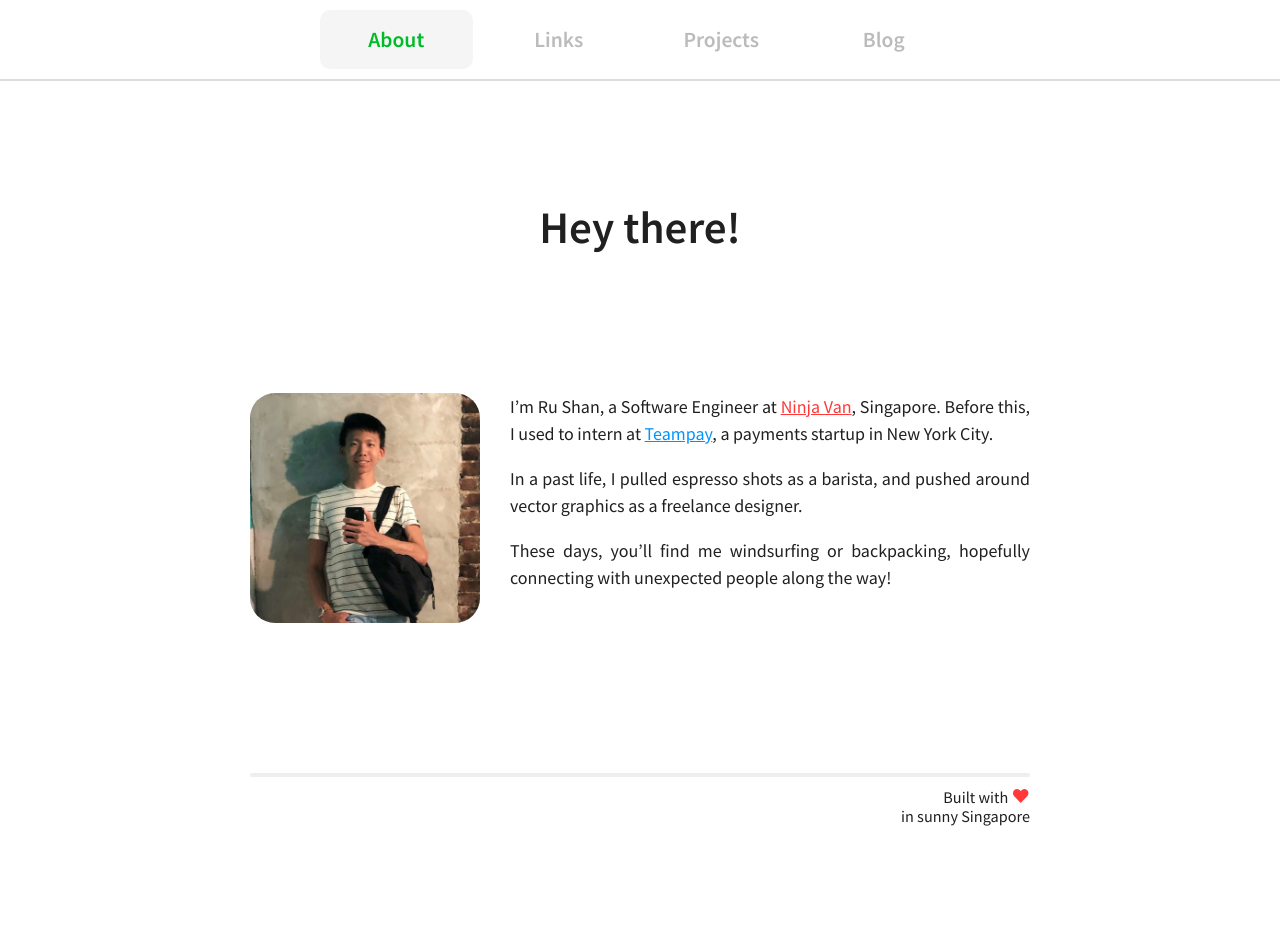
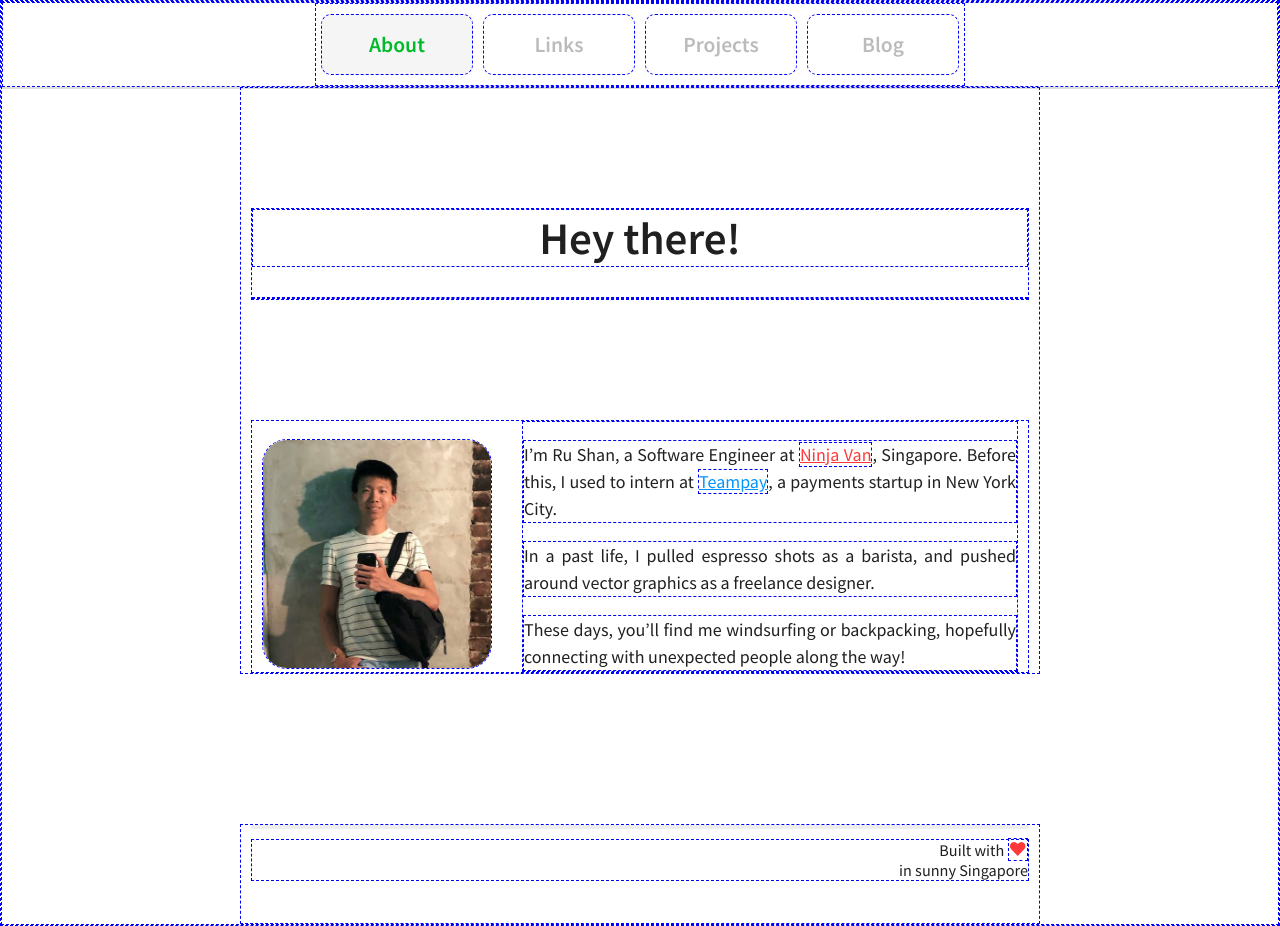
Before and after one commit to rskhor/website, a Jekyll site: the page built from index.html, in a window 1280 px wide. Built offline with Jekyll 4.4.1, drawn with Linux system fonts in a browser that asks for light colours; before the commit the page ends 900 px from its top, so only the background shows below that.

Commit message:
Refactor

```diff
--- a/_sass/about.scss
+++ b/_sass/about.scss
@@ -1,5 +1,7 @@
 .about-content-formatter {
   display: flex;
+
+  padding: 0px 10px;
 }
 
 .about-custom-title {
@@ -11,17 +13,12 @@
   height: 230px;
 
   margin-top: 1.0em;
-  margin-left: 0px;
   margin-right: 30px;
 
   border-radius: 25px;
 }
 
-.about-text-width-constrainer {
-  // max-width: 480px;
 
-  margin-top: 0px;
-}
 
 @media screen and (max-width: 800px) {
   .about-content-formatter {
@@ -32,6 +29,10 @@
   .about-profile-picture {
     margin-right: 0px;
   }
+
+  .about-text-width-constrainer {
+    max-width: 500px;
+  }
 }
 
 .about-link-ninja-van {
--- a/_sass/skeleton.scss
+++ b/_sass/skeleton.scss
@@ -10,7 +10,7 @@
 
   color: #202020;
 
-  // border: 1px dashed blue;
+  border: 0.25px dashed blue;
 }
 
 .skeleton-width-constrainer {
```
